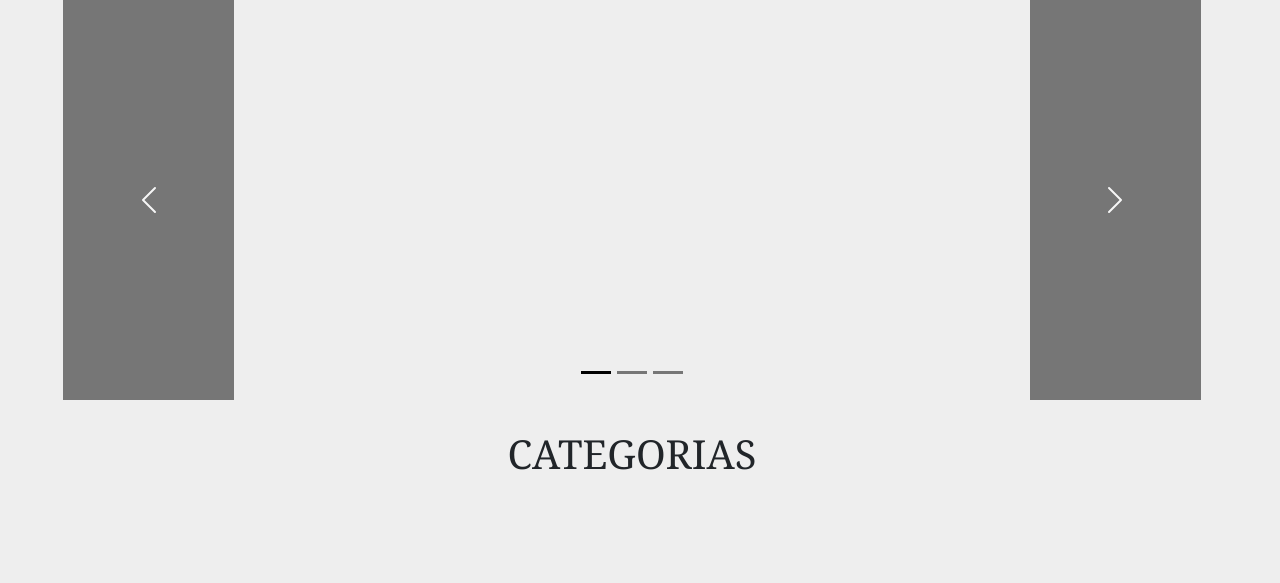
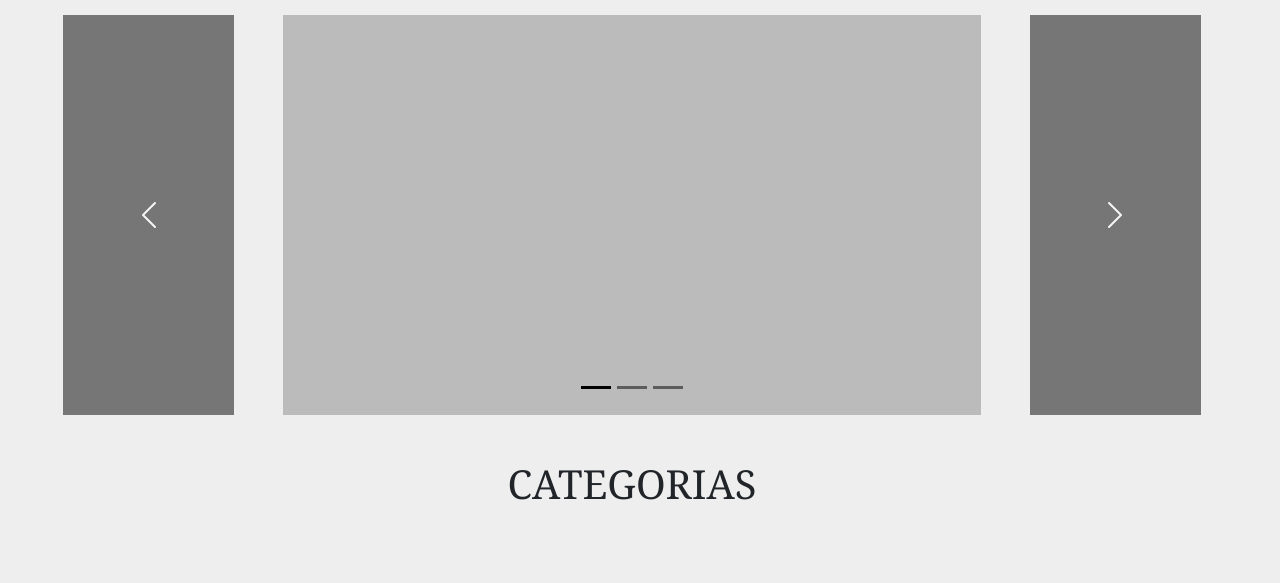
Before and after one commit to CamperDawn/Blog, a Django app: page / in a window 1280 px wide. Shown: the part 120-703 px from the top of the page. Run offline with Django 3.2, Linux system fonts and the light colour scheme; data that the repository does not hold is empty.

Commit message:
[fix]: margin carousel

```diff
--- a/Server/Blog/static/home.css
+++ b/Server/Blog/static/home.css
@@ -4,6 +4,7 @@
 .carousel-inner {
     height: 400px;
     padding-top: 5%;
+    background-color: #bbb;
 }
 .carousel-item {
     position: relative;
@@ -38,7 +39,7 @@
 }
 #carouselExampleCaptions{
     width: 90%;
-    margin: 0 auto;
+    margin: 15px auto;
     padding: 0 220px;
 }
 .w-100{
```
